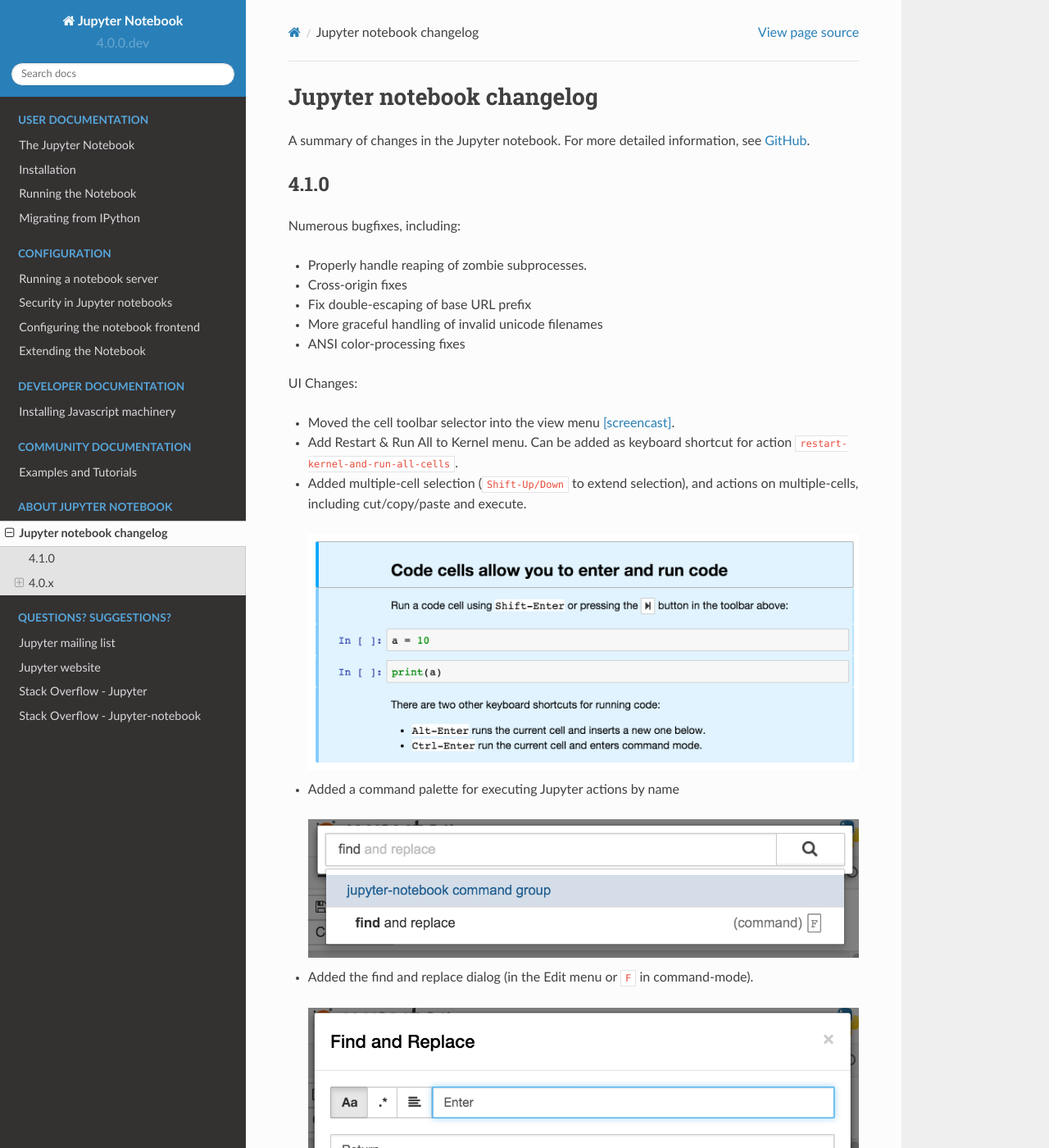
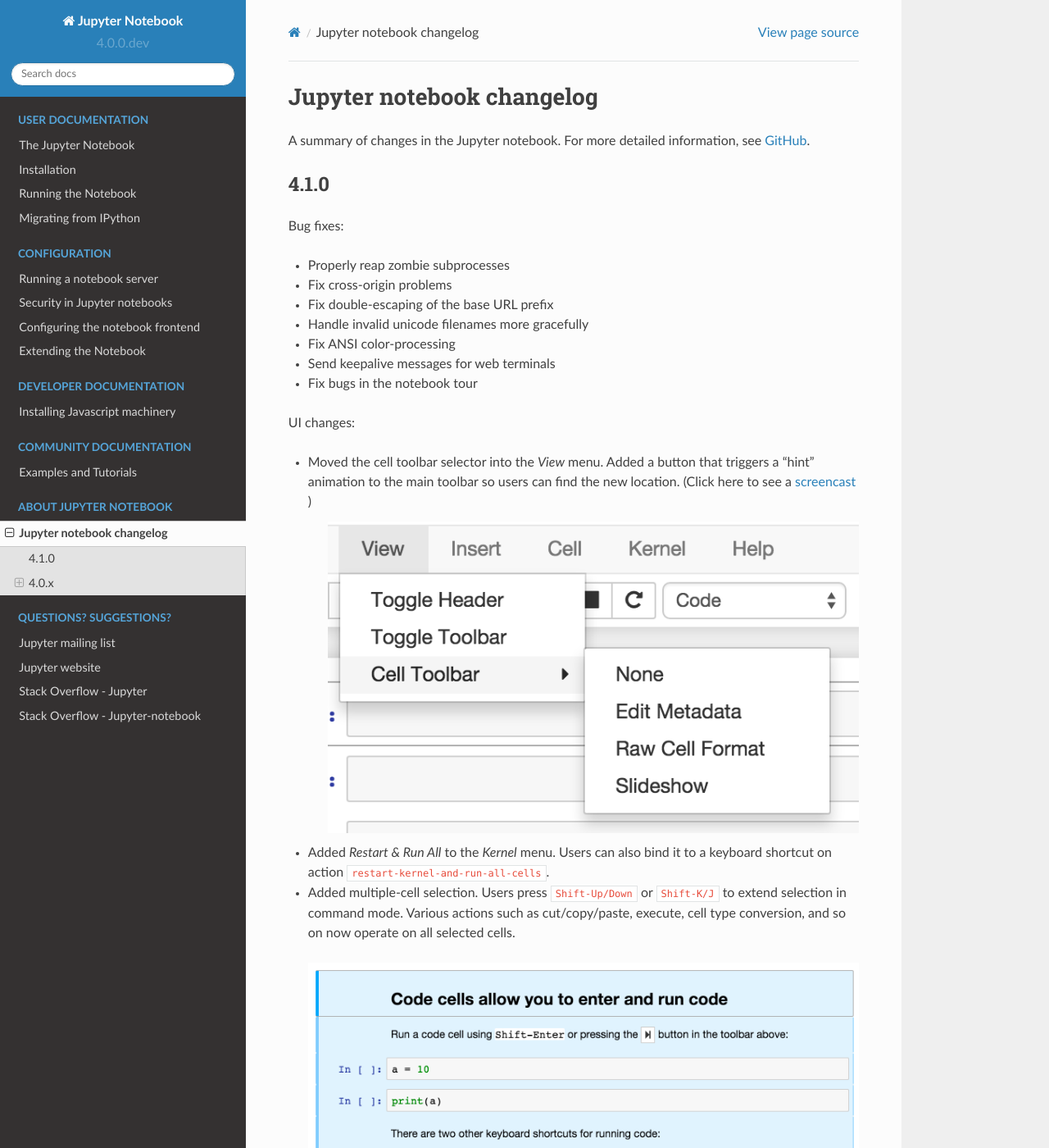
Before and after one commit to jupyter/nbclassic, a Sphinx documentation site: the page built from docs/source/changelog.rst, in a window 1280 px wide and 1400 px high. Shown: the whole window at 82% size. Built offline with Sphinx 7.4.7 and the Read the Docs theme 2.0.0, drawn with Linux system fonts in a browser that asks for light colours; pages that are not in the unit, such as notebooks, are missing from menus; some of the changed text lies outside the part shown.

Commit message:
Additional changelog updates for 4.1
* Grammar consistency
* More details about how users trigger new features
* Screenshot of new location of cell toolbar triggers
* Couple more "other improvements"
* Links to PR and issue lists in the 4.1 milestone on GitHub

(c) Copyright IBM Corp. 2015

```diff
--- a/docs/source/changelog.rst
+++ b/docs/source/changelog.rst
@@ -11,36 +11,42 @@
 4.1.0
 -----
 
-Numerous bugfixes, including:
+Bug fixes:
 
-- Properly handle reaping of zombie subprocesses.
-- Cross-origin fixes
-- Fix double-escaping of base URL prefix
-- More graceful handling of invalid unicode filenames
-- ANSI color-processing fixes
+- Properly reap zombie subprocesses
+- Fix cross-origin problems
+- Fix double-escaping of the base URL prefix
+- Handle invalid unicode filenames more gracefully
+- Fix ANSI color-processing
+- Send keepalive messages for web terminals
+- Fix bugs in the notebook tour
 
+UI changes:
 
-UI Changes:
+- Moved the cell toolbar selector into the *View* menu. Added a button that triggers a "hint" animation to the main toolbar so users can find the new location. (Click here to see a `screencast <https://cloud.githubusercontent.com/assets/335567/10711889/59665a5a-7a3e-11e5-970f-86b89592880c.gif>`__ )
 
-- Moved the cell toolbar selector into the view menu `[screencast] <https://cloud.githubusercontent.com/assets/335567/10711889/59665a5a-7a3e-11e5-970f-86b89592880c.gif>`__.
-- Add Restart & Run All to Kernel menu. Can be added as keyboard shortcut for action ``restart-kernel-and-run-all-cells``.
-- Added multiple-cell selection (``Shift-Up/Down`` to extend selection), and actions on multiple-cells, including cut/copy/paste and execute.
+    .. image:: /_static/images/cell-toolbar-41.png
+
+- Added *Restart & Run All* to the *Kernel* menu. Users can also bind it to a keyboard shortcut on action ``restart-kernel-and-run-all-cells``.
+- Added multiple-cell selection. Users press ``Shift-Up/Down`` or ``Shift-K/J`` to extend selection in command mode. Various actions such as cut/copy/paste, execute, cell type conversion, and so on now operate on all selected cells.
 
   .. image:: /_static/images/multi-select-41.png
 
-- Added a command palette for executing Jupyter actions by name
+- Added a command palette for executing Jupyter actions by name. Users press ``Cmd/Ctrl-Shift-P`` or click the new command pallete icon on the toolbar.
 
   .. image:: /_static/images/command-palette-41.png
 
-- Added the find and replace dialog (in the Edit menu or ``F`` in command-mode).
+- Added a *Find and Replace* dialog to the *Edit*. Users can also press ``F`` in command mode to show the dialog.
 
   .. image:: /_static/images/find-replace-41.png
 
 Other improvements:
 
 - Custom KernelManager methods can be Tornado coroutines, allowing async operations.
+- Added support for TLS client authentication via ``--NotebookApp.client-ca``.
+- Added tags to ``jupyter/notebook`` releases on DockerHub. ``latest`` continues to track the master branch.
 
-
+See the 4.1 milestone on GitHub for a complete list of `issues <https://github.com/jupyter/notebook/issues?page=3&q=milestone%3A4.1+is%3Aclosed+is%3Aissue&utf8=%E2%9C%93>`__ and `pull requests <https://github.com/jupyter/notebook/pulls?q=milestone%3A4.1+is%3Aclosed+is%3Apr>`__ handled.
 
 4.0.x
 -----
```
Also changed, not shown: docs/source/_static/images/cell-toolbar-41.png (added).
